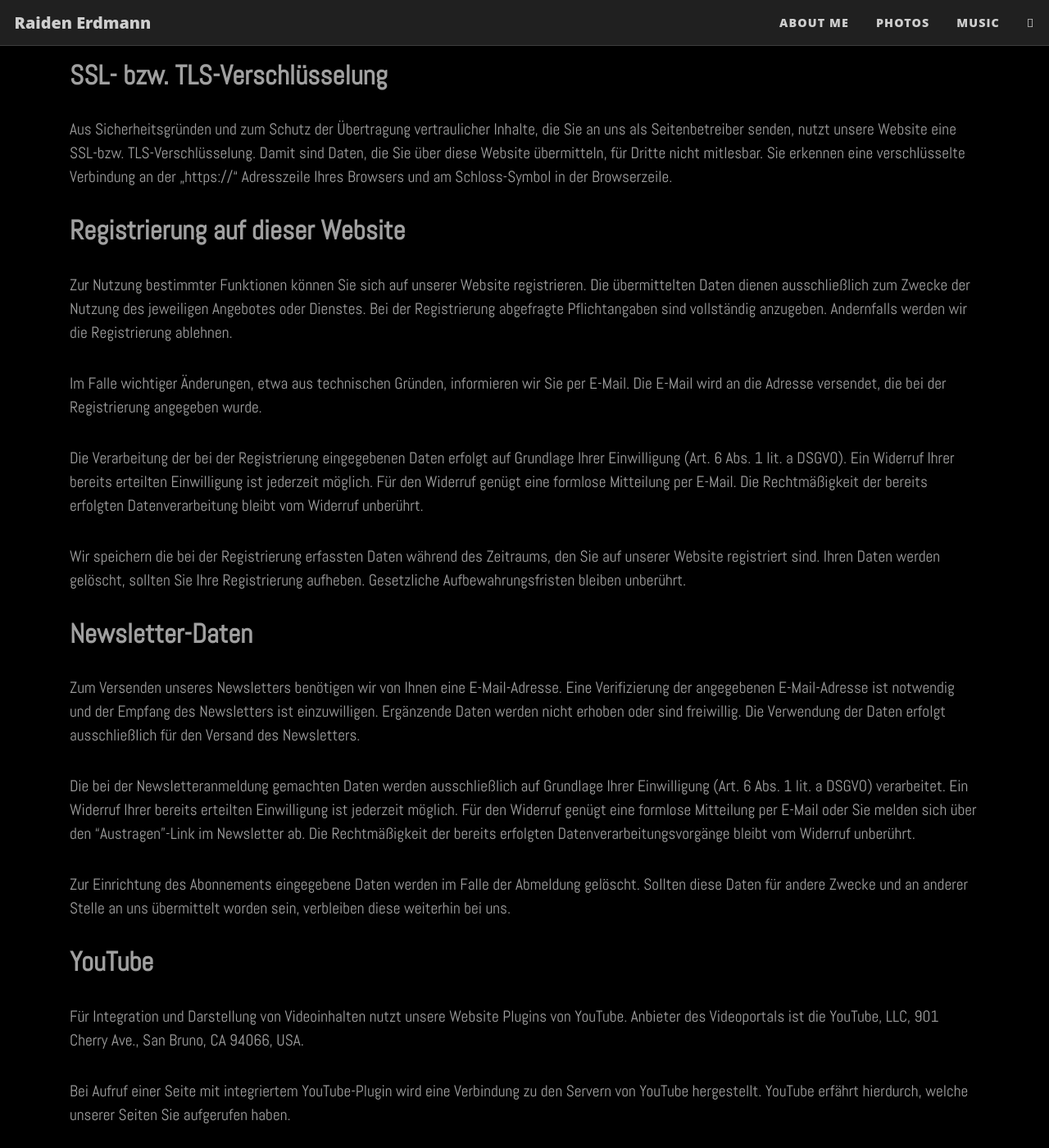
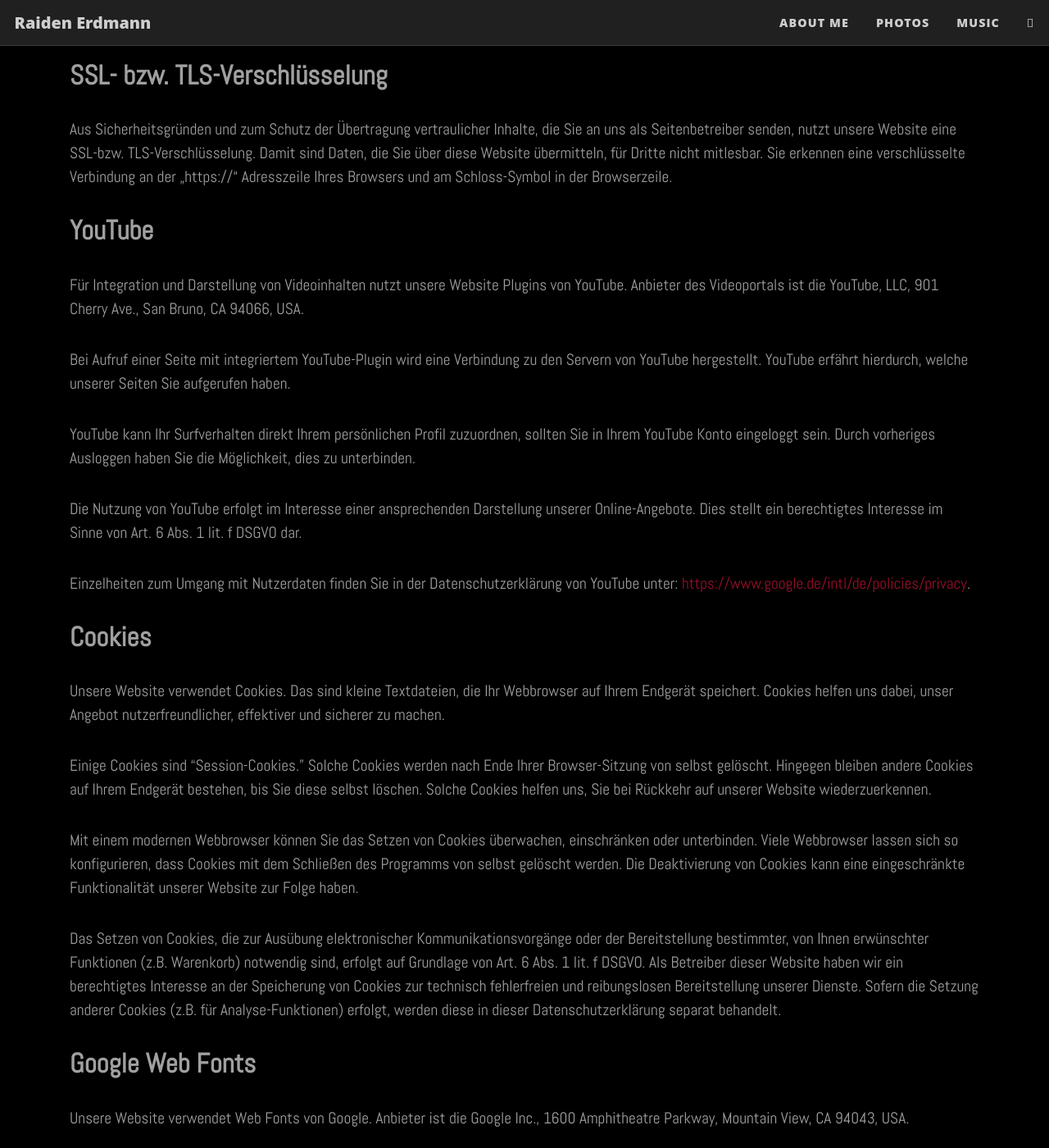
Before and after one commit to raiden-e/raiden-e.github.io_old, a Jekyll site: the page built from privacy.md, in a window 1280 px wide and 1400 px high, scrolled down 1416 px. Shown: the whole window at 82% size. Built offline with Jekyll 4.4.1, drawn with Linux system fonts in a browser that asks for light colours; comment, search, counter and statistics services are not loaded; some of the changed text lies outside the part shown.

Commit message:
minor stuff

```diff
--- a/_config.yml
+++ b/_config.yml
@@ -46,7 +46,7 @@ social-network-links:
   linkedin: raiden-erdmann
   instagram: raiden_e
   # twitter: raiden_e
-  spotify: raiden_e
+  spotify: xgamerx5
   # facebook: yourname
   # patreon: yourname
   # youtube: yourname
--- a/_includes/nav.html
+++ b/_includes/nav.html
@@ -49,7 +49,7 @@
     <div class="avatar-img-border">
       <a href="{{ '' | absolute_url }}">
         <img alt="Navigation bar avatar" class="avatar-img" src="{{ site.avatar | relative_url }}" width="110px"
-          height="110px" />
+          height="auto" />
       </a>
     </div>
   </div>
--- a/_includes/social-networks-links.html
+++ b/_includes/social-networks-links.html
@@ -14,7 +14,7 @@
 
 {%- if site.social-network-links.email -%}
   <li class="list-inline-item">
-    <a href="mailto:{{ site.social-network-links.email }}" onclick="alert('If you want to suggest a song for my playlist, please DM me on IG ☺');" title="Email me">
+    <a href="mailto:{{ site.social-network-links.email }}" title="Email me">
       <span class="fa-stack fa-lg" aria-hidden="true">
         <i class="fas fa-circle fa-stack-2x"></i>
         <i class="fas fa-envelope fa-stack-1x fa-inverse"></i>
--- a/privacy.md
+++ b/privacy.md
@@ -41,24 +41,6 @@ Sie haben jederzeit im Rahmen der geltenden gesetzlichen Bestimmungen das Recht
 
 Aus Sicherheitsgründen und zum Schutz der Übertragung vertraulicher Inhalte, die Sie an uns als Seitenbetreiber senden, nutzt unsere Website eine SSL-bzw. TLS-Verschlüsselung. Damit sind Daten, die Sie über diese Website übermitteln, für Dritte nicht mitlesbar. Sie erkennen eine verschlüsselte Verbindung an der „https://“ Adresszeile Ihres Browsers und am Schloss-Symbol in der Browserzeile.
 
-## Registrierung auf dieser Website
-
-Zur Nutzung bestimmter Funktionen können Sie sich auf unserer Website registrieren. Die übermittelten Daten dienen ausschließlich zum Zwecke der Nutzung des jeweiligen Angebotes oder Dienstes. Bei der Registrierung abgefragte Pflichtangaben sind vollständig anzugeben. Andernfalls werden wir die Registrierung ablehnen.
-
-Im Falle wichtiger Änderungen, etwa aus technischen Gründen, informieren wir Sie per E-Mail. Die E-Mail wird an die Adresse versendet, die bei der Registrierung angegeben wurde.
-
-Die Verarbeitung der bei der Registrierung eingegebenen Daten erfolgt auf Grundlage Ihrer Einwilligung (Art. 6 Abs. 1 lit. a DSGVO). Ein Widerruf Ihrer bereits erteilten Einwilligung ist jederzeit möglich. Für den Widerruf genügt eine formlose Mitteilung per E-Mail. Die Rechtmäßigkeit der bereits erfolgten Datenverarbeitung bleibt vom Widerruf unberührt.
-
-Wir speichern die bei der Registrierung erfassten Daten während des Zeitraums, den Sie auf unserer Website registriert sind. Ihren Daten werden gelöscht, sollten Sie Ihre Registrierung aufheben. Gesetzliche Aufbewahrungsfristen bleiben unberührt.
-
-## Newsletter-Daten
-
-Zum Versenden unseres Newsletters benötigen wir von Ihnen eine E-Mail-Adresse. Eine Verifizierung der angegebenen E-Mail-Adresse ist notwendig und der Empfang des Newsletters ist einzuwilligen. Ergänzende Daten werden nicht erhoben oder sind freiwillig. Die Verwendung der Daten erfolgt ausschließlich für den Versand des Newsletters.
-
-Die bei der Newsletteranmeldung gemachten Daten werden ausschließlich auf Grundlage Ihrer Einwilligung (Art. 6 Abs. 1 lit. a DSGVO) verarbeitet. Ein Widerruf Ihrer bereits erteilten Einwilligung ist jederzeit möglich. Für den Widerruf genügt eine formlose Mitteilung per E-Mail oder Sie melden sich über den "Austragen"-Link im Newsletter ab. Die Rechtmäßigkeit der bereits erfolgten Datenverarbeitungsvorgänge bleibt vom Widerruf unberührt.
-
-Zur Einrichtung des Abonnements eingegebene Daten werden im Falle der Abmeldung gelöscht. Sollten diese Daten für andere Zwecke und an anderer Stelle an uns übermittelt worden sein, verbleiben diese weiterhin bei uns.
-
 ## YouTube
 
 Für Integration und Darstellung von Videoinhalten nutzt unsere Website Plugins von YouTube. Anbieter des Videoportals ist die YouTube, LLC, 901 Cherry Ave., San Bruno, CA 94066, USA.
@@ -81,22 +63,6 @@ Mit einem modernen Webbrowser können Sie das Setzen von Cookies überwachen, ei
 
 Das Setzen von Cookies, die zur Ausübung elektronischer Kommunikationsvorgänge oder der Bereitstellung bestimmter, von Ihnen erwünschter Funktionen (z.B. Warenkorb) notwendig sind, erfolgt auf Grundlage von Art. 6 Abs. 1 lit. f DSGVO. Als Betreiber dieser Website haben wir ein berechtigtes Interesse an der Speicherung von Cookies zur technisch fehlerfreien und reibungslosen Bereitstellung unserer Dienste. Sofern die Setzung anderer Cookies (z.B. für Analyse-Funktionen) erfolgt, werden diese in dieser Datenschutzerklärung separat behandelt.
 
-## XING Plugin
-
-Unsere Website verwendet Funktionen des Netzwerks XING. Anbieter ist die XING AG, Dammtorstraße 29-32, 20354 Hamburg, Deutschland.
-
-Bei Aufruf einer Seite mit integrierten Xing-Funktionen wird eine Verbindung zu den Servern von Xing hergestellt. Eine Speicherung personenbezogener Daten erfolgt dabei nach unserem Kenntnisstand nicht. IP-Adressen werden nicht gespeichert, ebenso erfolgt keine Auswertung des Nutzungsverhaltens.
-
-Einzelheiten zum Datenschutz und dem XING Share-Button finden Sie in der Datenschutzerklärung von XING unter: <https://www.xing.com/app/share?op=data_protection>.
-
-## Twitter Plugin
-
-Unsere Website vewendet Funktionen des Dienstes Twitter. Anbieter ist die Twitter Inc., 1355 Market Street, Suite 900, San Francisco, CA 94103, USA.
-
-Bei Nutzung von Twitter und der Funktion "Re-Tweet" werden von Ihnen besuchte Websites mit Ihrem Twitter-Account verknüpft und in Ihrem Twitter-Feed veröffentlicht. Dabei erfolgt eine Übermittlung von Daten an Twitter. Über den Inhalt der übermittelten Daten sowie die Nutzung dieser Daten durch Twitter haben wir keine Kenntnis. Einzelheiten finden Sie in der Datenschutzerklärung von Twitter: <https://twitter.com/privacy>.
-
-Sie können Ihre Datenschutzeinstellungen bei Twitter ändern: <https://twitter.com/account/settings>
-
 ## Google Web Fonts
 
 Unsere Website verwendet Web Fonts von Google. Anbieter ist die Google Inc., 1600 Amphitheatre Parkway, Mountain View, CA 94043, USA.
```
